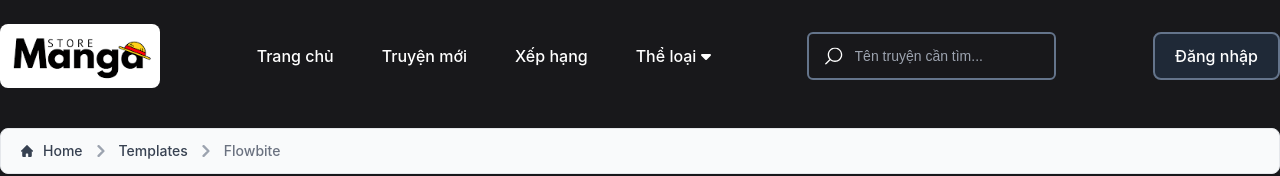
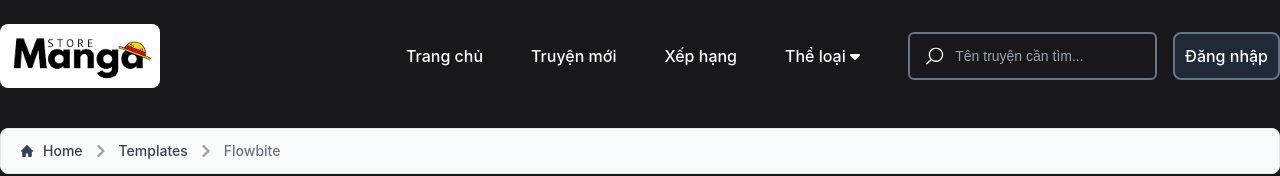
Before and after one commit to quanghuydz123/WebsiteMangaFE, a React (Create React App) app: page / in a window 1280 px wide. Shown: the top 176 px of the page. Built offline with nearby package versions, Linux system fonts and the light colour scheme.

Commit message:
config header

```diff
--- a/src/components/User/Header/Header.tsx
+++ b/src/components/User/Header/Header.tsx
@@ -4,39 +4,14 @@ import Logo from "../../../assets/images/logo.png"
 
 export default function Header() {
     return (
-        <div className="container flex justify-between items-center mx-2 md:mx-auto pt-6 ">
+        <div className="container flex gap-6 justify-between items-center mx-4 md:mx-auto pt-6 ">
             {/* Logo */}
             <div>
                 <img className="w-40 rounded-lg" src={Logo} />
             </div>
-            <div className="grow flex justify-evenly">
+            <div className="grow flex justify-end">
             {/* Navigation Bar */}
                 <NavigationBar />
-            {/* Search Bar */}
-                <SearchBar />
-            </div>
-            {/* Login Button */}
-            <div>
-                <button
-                type="button"
-                className="
-                    hidden lg:block
-                    border-2
-                    border-slate-500
-                    bg-gray-800
-                    hover:bg-gray-900
-                    focus:outline-none
-                    focus:ring-4
-                    focus:ring-gray-300
-                    font-medium
-                    rounded-lg
-                    px-5 py-2.5
-                    dark:bg-gray-800
-                    dark:hover:bg-gray-700
-                    dark:focus:ring-gray-700
-                    dark:border-gray-700">
-                    Đăng nhập
-                </button>
             </div>
         </div>
     )
--- a/src/components/User/Header/NavigationBar.tsx
+++ b/src/components/User/Header/NavigationBar.tsx
@@ -1,8 +1,10 @@
 import { faCaretDown } from "@fortawesome/free-solid-svg-icons"
 import { FontAwesomeIcon } from "@fortawesome/react-fontawesome"
+import SearchBar from "./SearchBar"
 
 export default function NavigationBar() {
     return (
+        <>
             <div className="hidden lg:flex items-center gap-12">
                 <a className="font-medium" href="home">Trang chủ</a>
                 <a className="font-medium" href="news">Truyện mới</a>
@@ -10,6 +12,30 @@ export default function NavigationBar() {
                 <a className="font-medium" href="#" id="genre-dropdown-button" data-dropdown-toggle="genre-dropdown">
                     Thể loại <FontAwesomeIcon icon={faCaretDown} />
                 </a>
+                <div className="flex items-stretch gap-4">
+                    <SearchBar />
+                    <button
+                        type="button"
+                        className="
+                                hidden lg:block
+                                border-2
+                                border-slate-500
+                                bg-gray-800
+                                hover:bg-gray-900
+                                focus:outline-none
+                                focus:ring-4
+                                focus:ring-gray-300
+                                font-medium
+                                rounded-lg
+                                px-2.5
+                                dark:bg-gray-800
+                                dark:hover:bg-gray-700
+                                dark:focus:ring-gray-700
+                                dark:border-gray-700
+                            ">
+                            Đăng nhập
+                    </button>
+                </div>
                 <div id="genre-dropdown" className="z-10 hidden bg-white divide-y divide-gray-100 rounded-lg shadow w-44 dark:bg-gray-700">
                     <ul className="py-2 text-sm text-gray-700 dark:text-gray-200" aria-labelledby="dropdownDefaultButton">
                     <li>
@@ -27,5 +53,33 @@ export default function NavigationBar() {
                     </ul>
                 </div>
             </div>
+            <div className="flex lg:hidden flex-wrap items-center justify-center p-4">
+                <button data-collapse-toggle="navbar-default" type="button" className="inline-flex items-center p-1 mx-2 w-10 h-10 justify-center text-sm rounded-lg lg:hidden hover:bg-gray-100 hover:text-black focus:outline-none focus:ring-2 focus:ring-gray-200 text-white" aria-controls="navbar-default" aria-expanded="false">
+                    <span className="sr-only">Open main menu</span>
+                    <svg className="w-32 h-32" aria-hidden="true" xmlns="http://www.w3.org/2000/svg" fill="none" viewBox="0 0 17 14">
+                        <path stroke="currentColor" strokeLinecap="round" strokeLinejoin="round" strokeWidth="2" d="M1 1h15M1 7h15M1 13h15"/>
+                    </svg>
+                </button>
+                <div className="hidden w-full block sm:hidden sm:w-auto" id="navbar-default">
+                <ul className="font-medium flex flex-col p-4 sm:p-0 mt-4 border border-gray-100 rounded-lg bg-gray-50 md:flex-row md:space-x-8 rtl:space-x-reverse md:mt-0 md:border-0 md:bg-white dark:bg-gray-800 md:dark:bg-gray-900 dark:border-gray-700">
+                    <li>
+                    <a href="#" className="block py-2 px-3 text-white bg-blue-700 rounded md:bg-transparent md:text-blue-700 md:p-0 dark:text-white md:dark:text-blue-500" aria-current="page">Home</a>
+                    </li>
+                    <li>
+                    <a href="#" className="block py-2 px-3 text-gray-900 rounded hover:bg-gray-100 md:hover:bg-transparent md:border-0 md:hover:text-blue-700 md:p-0 dark:text-white md:dark:hover:text-blue-500 dark:hover:bg-gray-700 dark:hover:text-white md:dark:hover:bg-transparent">About</a>
+                    </li>
+                    <li>
+                    <a href="#" className="block py-2 px-3 text-gray-900 rounded hover:bg-gray-100 md:hover:bg-transparent md:border-0 md:hover:text-blue-700 md:p-0 dark:text-white md:dark:hover:text-blue-500 dark:hover:bg-gray-700 dark:hover:text-white md:dark:hover:bg-transparent">Services</a>
+                    </li>
+                    <li>
+                    <a href="#" className="block py-2 px-3 text-gray-900 rounded hover:bg-gray-100 md:hover:bg-transparent md:border-0 md:hover:text-blue-700 md:p-0 dark:text-white md:dark:hover:text-blue-500 dark:hover:bg-gray-700 dark:hover:text-white md:dark:hover:bg-transparent">Pricing</a>
+                    </li>
+                    <li>
+                    <a href="#" className="block py-2 px-3 text-gray-900 rounded hover:bg-gray-100 md:hover:bg-transparent md:border-0 md:hover:text-blue-700 md:p-0 dark:text-white md:dark:hover:text-blue-500 dark:hover:bg-gray-700 dark:hover:text-white md:dark:hover:bg-transparent">Contact</a>
+                    </li>
+                </ul>
+                </div>
+            </div>
+        </>
     )
 }
--- a/src/layouts/DefaultLayoutUser/DefaultLayoutUser.tsx
+++ b/src/layouts/DefaultLayoutUser/DefaultLayoutUser.tsx
@@ -11,7 +11,7 @@ const DefaultLayoutUser = ({ children }: DefaultLayoutUserProps) => {
   return (
     <div className='bg-zinc-900'>
       <Header />
-      <div className="container mx-2 md:mx-auto h-full my-10">
+      <div className="container mx-4 md:mx-auto h-full my-10">
         <BreadCrumb />
         {children}
       </div>
```
Lines whose indentation alone changed are shown as unchanged.
